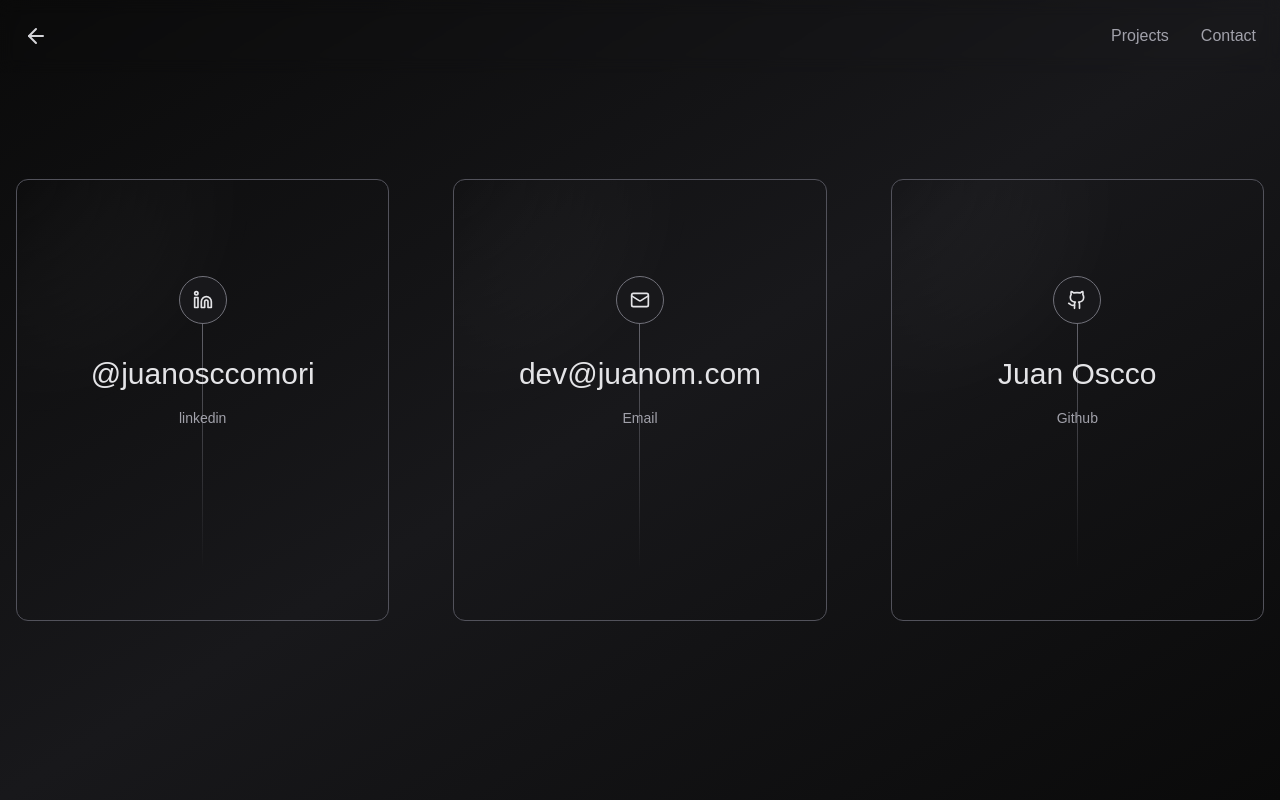
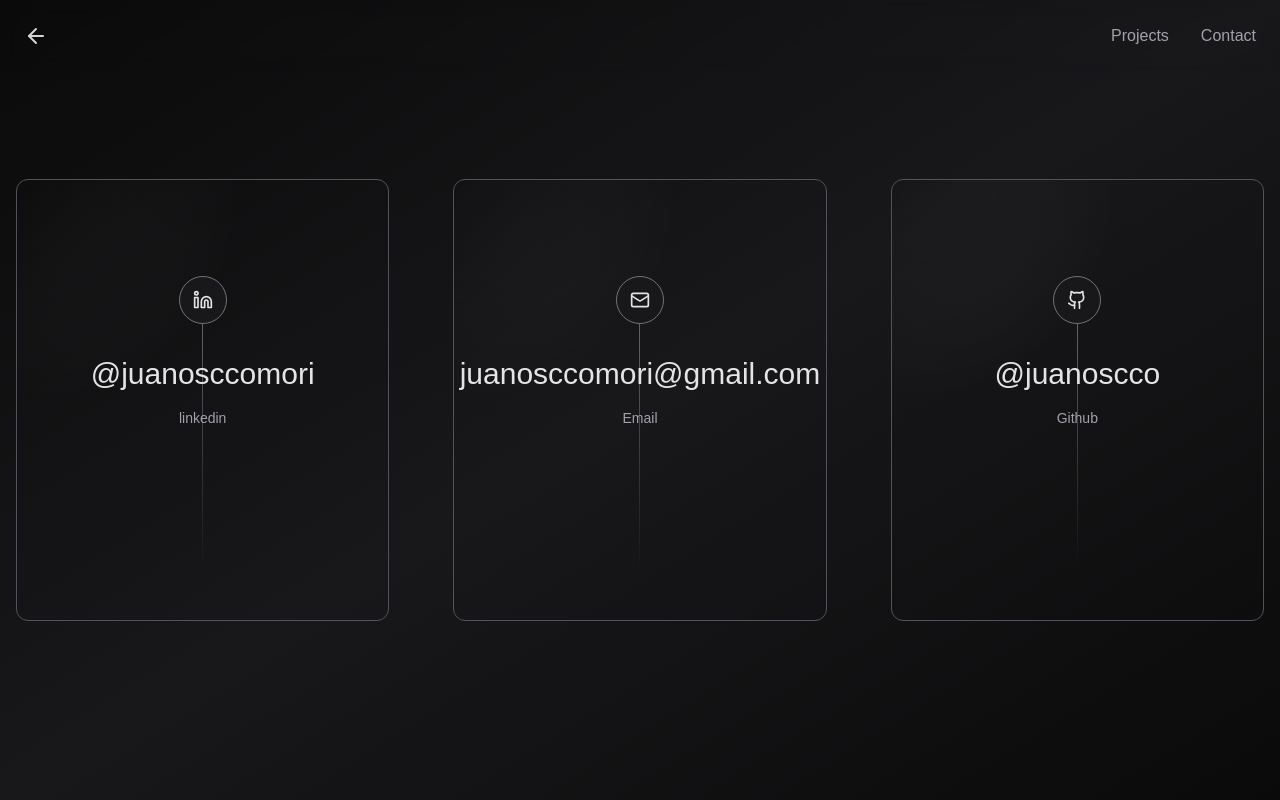
Before and after one commit to juanoscco/portfolio-jcom, a Next.js app: page /contact in a window 1280 px wide. Built offline with nearby package versions, Linux system fonts and the light colour scheme.

Commit message:
feat: personalize the words in contact

```diff
--- a/src/app/(routes)/contact/page.tsx
+++ b/src/app/(routes)/contact/page.tsx
@@ -15,13 +15,13 @@ const socials = [
         icon: <Mail size={20} />,
         href: "mailto:dev@chronark.com",
         label: "Email",
-        handle: "dev@juanom.com",
+        handle: "juanosccomori@gmail.com",
     },
     {
         icon: <Github size={20} />,
         href: "https://github.com/juanoscco",
         label: "Github",
-        handle: "Juan Oscco",
+        handle: "@juanoscco",
     },
 ];
 
```
